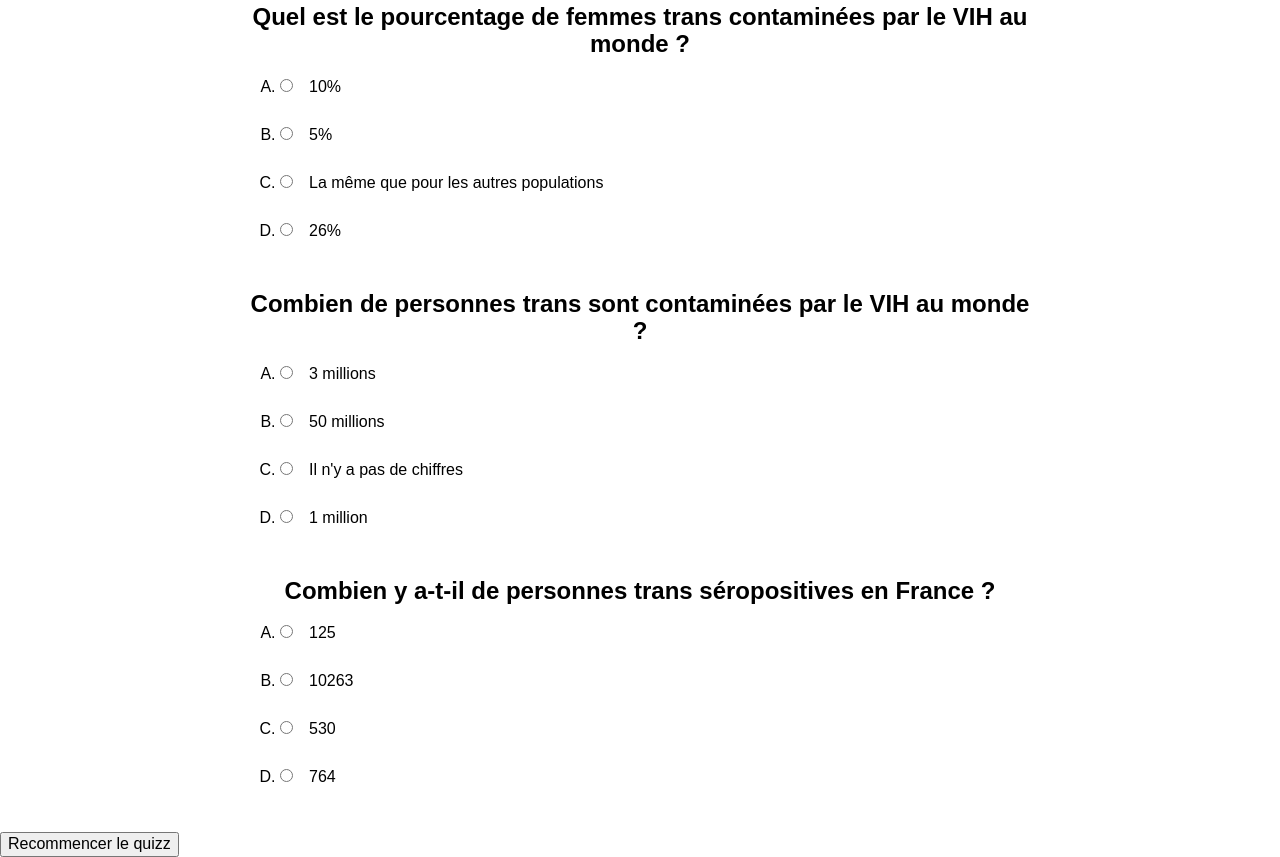
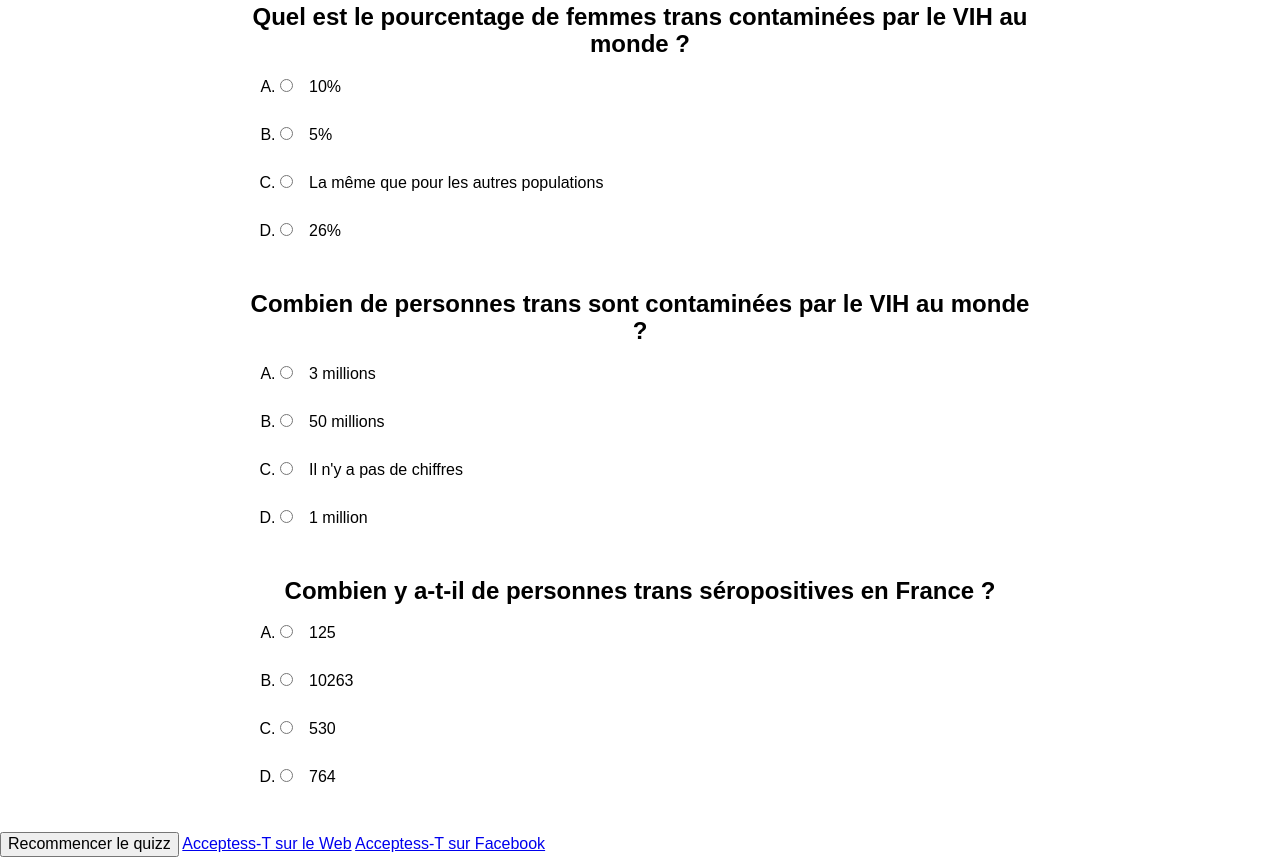
Before and after one commit to matchaxnb/acceptess-t, a plain HTML site: page quizz/index.html in a window 1280 px wide. Shown: the part 3854-4711 px from the top of the page. Drawn offline with nearby package versions, Linux system fonts and the light colour scheme.

Commit message:
Added links

```diff
--- a/quizz/index.html
+++ b/quizz/index.html
@@ -21,5 +21,9 @@ $.getJSON('questions.json', function(d) {
 <div id="quizz">
 </div>
 <button class="reset_quizz">Recommencer le quizz</button>
+<a href="https://www.acceptess-t.com/">Acceptess-T sur le Web</a>
+<a href="https://www.facebook.com/acceptess.transgenres/">Acceptess-T sur Facebook</a>
+
 </body>
+
 </html>
```
